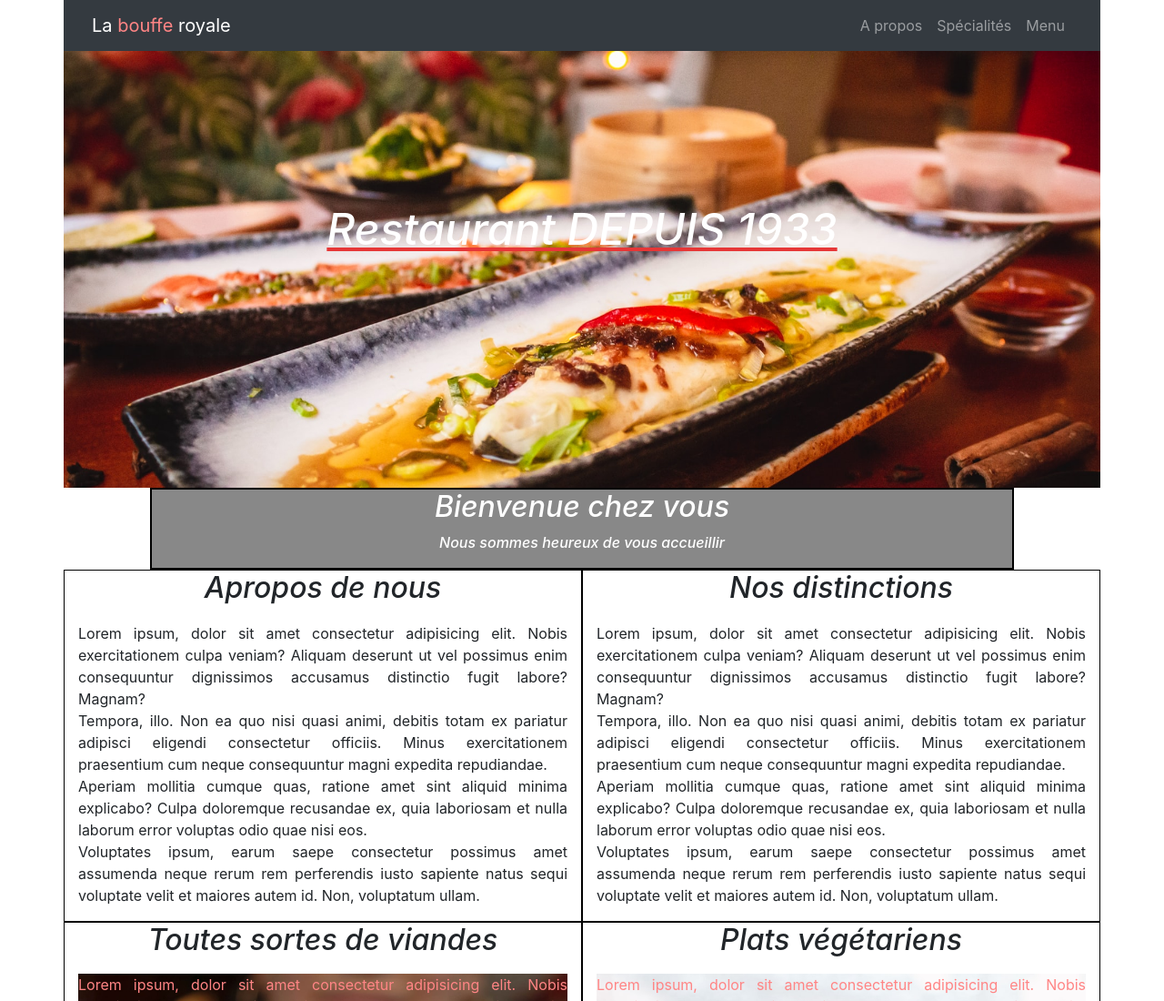
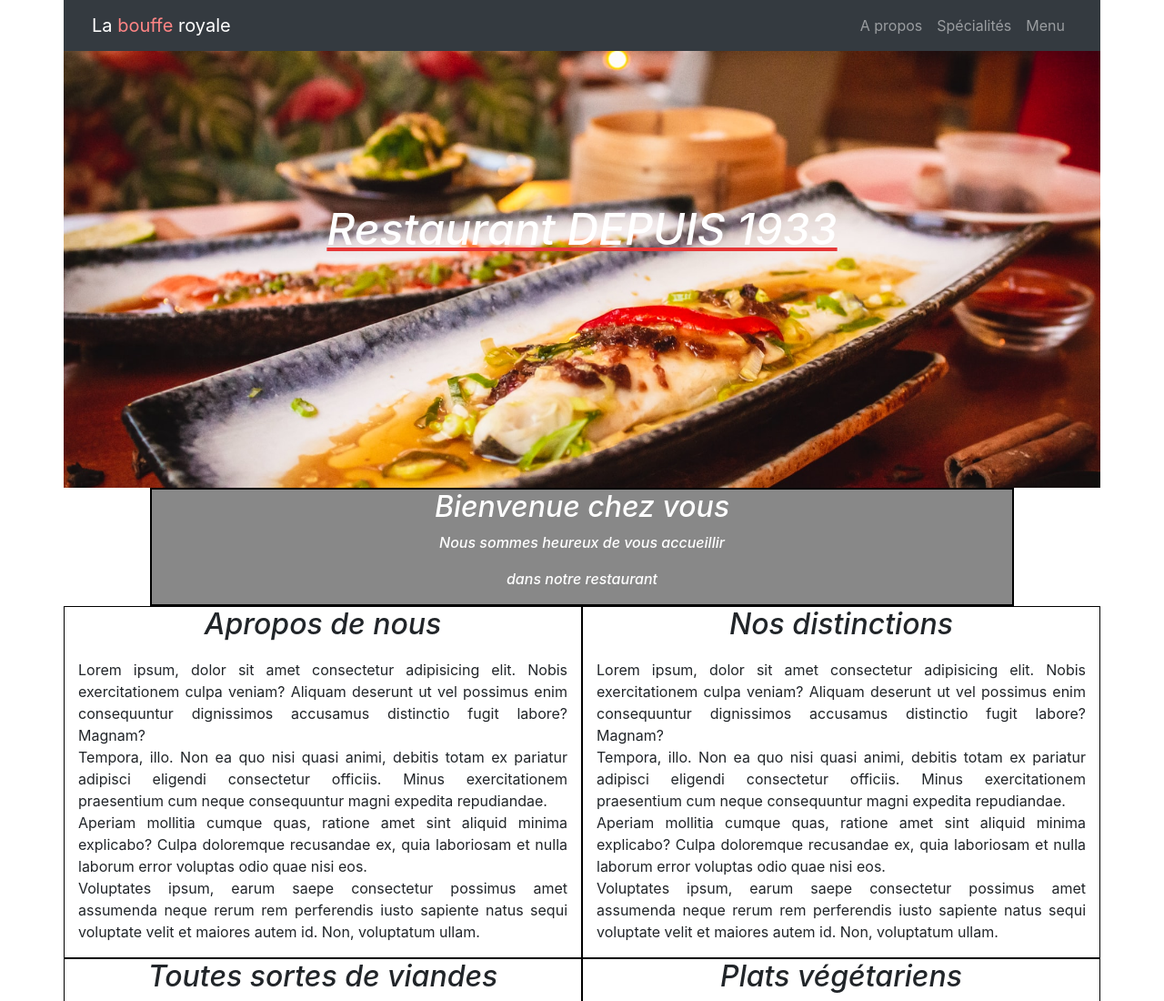
Before and after one commit to must-dwwm/resto2, a plain HTML site: page index.html in a window 1280 px wide. Shown: the top 1100 px of the page at 91% size. Drawn offline with Linux system fonts and the light colour scheme.

Commit message:
ajout du paragraphe dans votre restaurant

```diff
--- a/index.html
+++ b/index.html
@@ -42,6 +42,7 @@
             <div class="mySectionTitle col-10 offset-1">
                 <h2>Bienvenue chez vous</h2>
                 <p>Nous sommes heureux de vous accueillir</p>
+                <p> dans notre restaurant</p>
             </div>
         </div>
         <div class="row">
```
